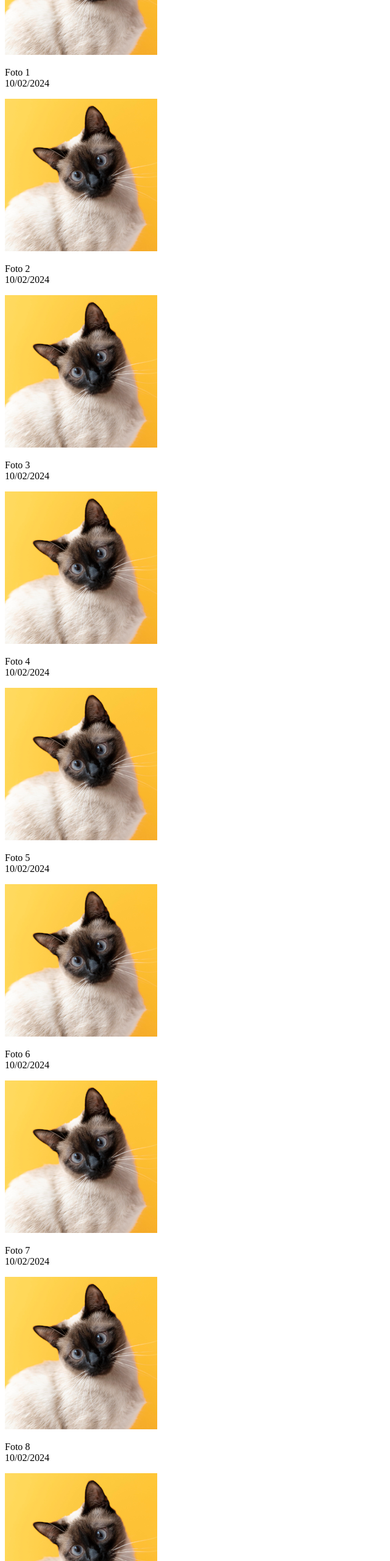
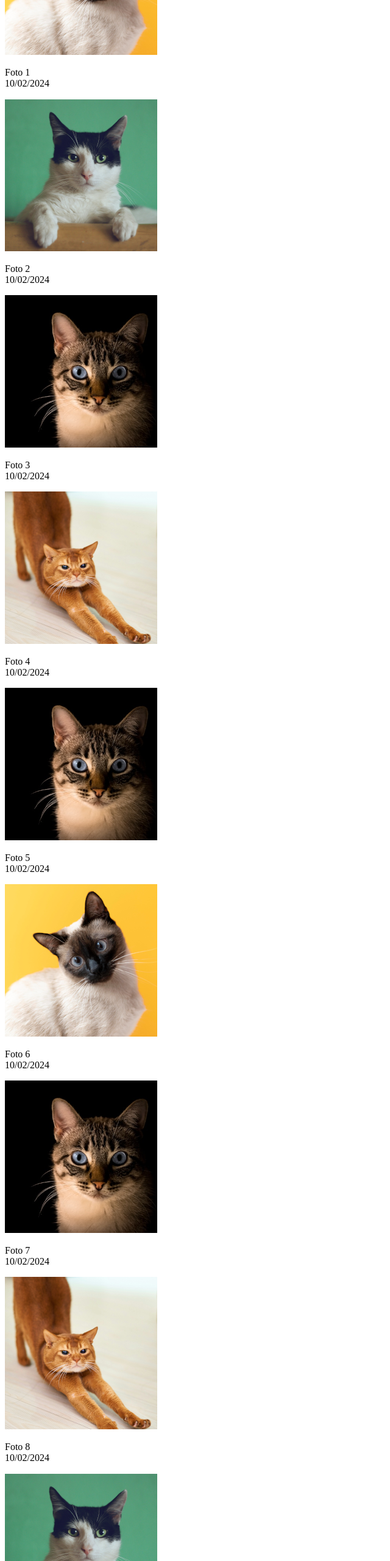
Before and after one commit to NadLuz/CSS-Flexbox, a plain HTML site: page polaroids/index.html in a window 1280 px wide. Shown: the part 240-2800 px from the top of the page at 61% size, without its empty margins (0-640 px from the left). Drawn offline with Linux system fonts and the light colour scheme; files that its build step writes are made by us from their sources.

Commit message:
mais imagens

```diff
--- a/polaroids/index.html
+++ b/polaroids/index.html
@@ -25,13 +25,13 @@
 
             <!-- imagem 2 -->
             <section class="products">
-                <img src="imagens/gato.png" alt="gato">
+                <img src="imagens/gato2.png" alt="gato">
                 <p>Foto 2 <br> 10/02/2024 </p>
             </section>
 
             <!-- imagem 3 -->
             <section class="products">
-                <img src="imagens/gato.png" alt="gato">
+                <img src="imagens/gato3.png" alt="gato">
                 <p>Foto 3 <br> 10/02/2024 </p>
             </section>
         </section>
@@ -40,13 +40,13 @@
         <section class="coluna">
             <!-- imagem 4 -->
             <section class="products">
-                <img src="imagens/gato.png" alt="gato">
+                <img src="imagens/gato4.png" alt="gato">
                 <p>Foto 4 <br> 10/02/2024 </p>
             </section>
 
             <!-- imagem 5 -->
             <section class="products">
-                <img src="imagens/gato.png" alt="gato">
+                <img src="imagens/gato3.png" alt="gato">
                 <p>Foto 5 <br> 10/02/2024 </p>
             </section>
 
@@ -61,19 +61,19 @@
         <section class="coluna">
             <!-- imagem 7 -->
             <section class="products">
-                <img src="imagens/gato.png" alt="gato">
+                <img src="imagens/gato3.png" alt="gato">
                 <p>Foto 7 <br> 10/02/2024 </p>
             </section>
 
             <!-- imagem 8 -->
             <section class="products">
-                <img src="imagens/gato.png" alt="gato">
+                <img src="imagens/gato4.png" alt="gato">
                 <p>Foto 8 <br> 10/02/2024 </p>
             </section>
 
             <!-- imagem 9 -->
             <section class="products">
-                <img src="imagens/gato.png" alt="gato">
+                <img src="imagens/gato2.png" alt="gato">
                 <p>Foto 9 <br> 10/02/2024 </p>
             </section>
         </section>
```
Also changed, not shown: polaroids/imagens/gato2.png (added), polaroids/imagens/gato3.png (added), polaroids/imagens/gato4.png (added), polaroids/imagens/pacto-visual-cWOzOnSoh6Q-unsplash.jpg (added), 2 other files.
